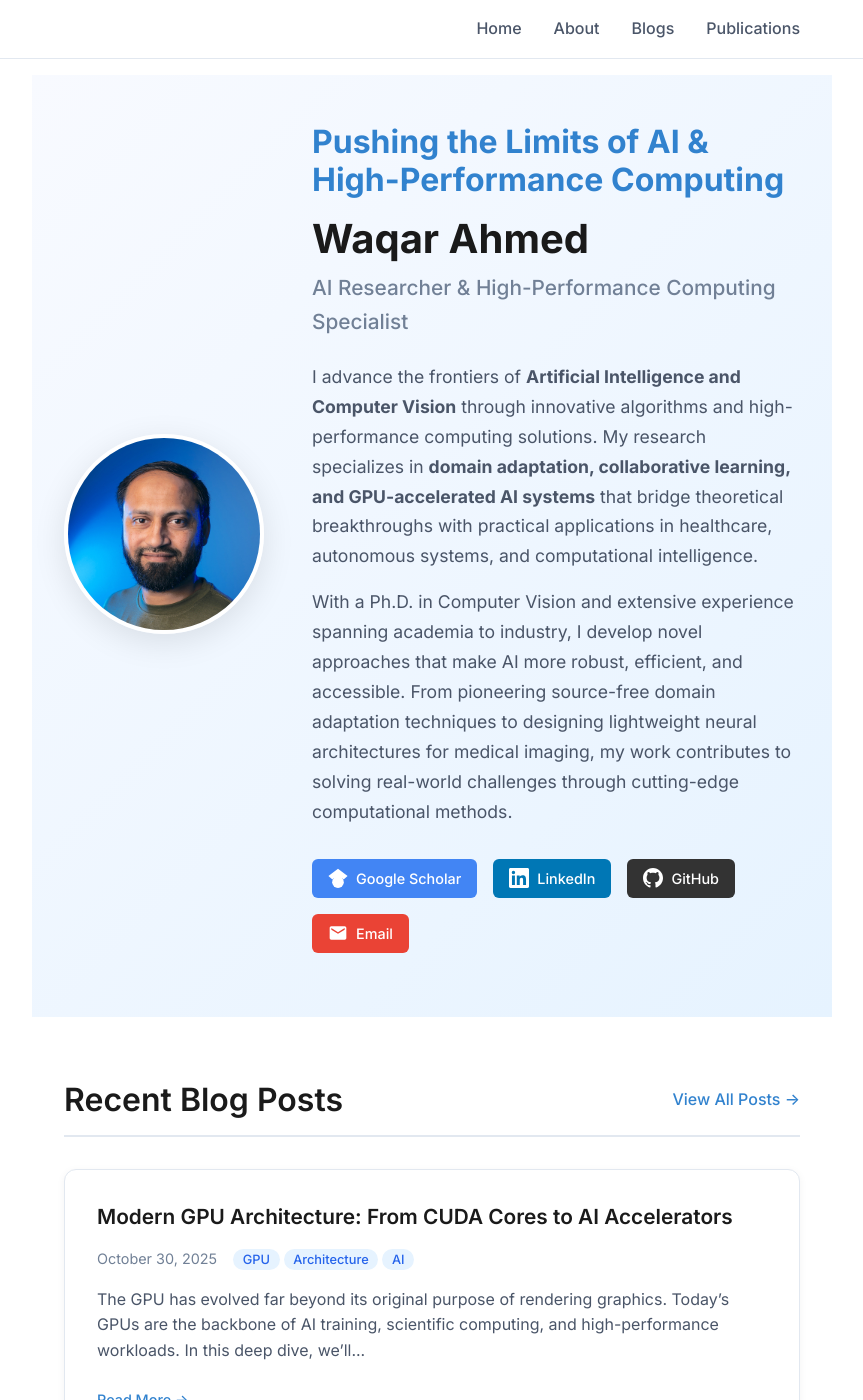
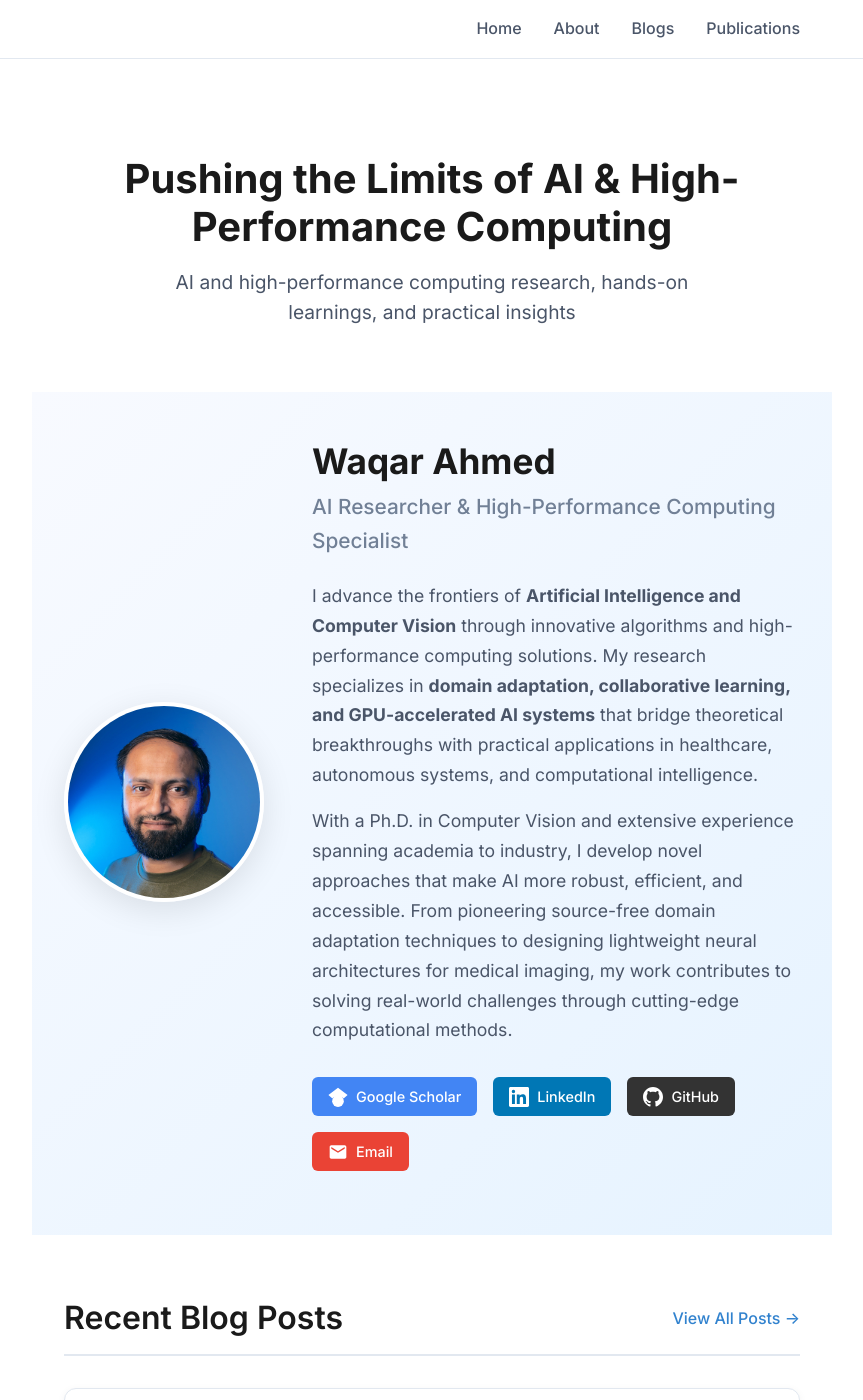
Before and after one commit to waqarahmed89/waqarahmed.github.io, a Jekyll site: the page built from index.html, in a window 1280 px wide and 1400 px high. Shown: the whole window, without its empty margins (208-1071 px from the left). Built offline with Jekyll 4.4.1, drawn with Linux system fonts in a browser that asks for light colours; the list of posts is cut into pages by our own code.

Commit message:
update hero section layout and styling

```diff
--- a/index.html
+++ b/index.html
@@ -3,6 +3,12 @@ layout: default
 ---
 
 <div class="home">
+    <!-- Main Title Section -->
+    <section class="main-title-section">
+        <h1 class="main-title">Pushing the Limits of AI & High-Performance Computing</h1>
+        <p class="main-description">AI and high-performance computing research, hands-on learnings, and practical insights</p>
+    </section>
+
     <!-- Hero Section with Photo and Biography -->
     <section class="hero-section">
         <div class="hero-content">
@@ -10,7 +16,6 @@ layout: default
                 <img src="/assets/images/waqahmed_photo.jpg" alt="Waqar Ahmed" class="profile-img">
             </div>
             <div class="bio-content">
-                <h1 class="hero-title">Pushing the Limits of AI & High-Performance Computing</h1>
                 <h2 class="hero-name">Waqar Ahmed</h2>
                 <p class="hero-subtitle">AI Researcher & High-Performance Computing Specialist</p>
                 <div class="bio-text">
@@ -117,10 +122,34 @@ layout: default
 </div>
 
 <style>
+.main-title-section {
+    text-align: center;
+    padding: 3rem 0 2rem 0;
+    margin-bottom: 2rem;
+}
+
+.main-title {
+    font-size: 2.5rem;
+    font-weight: 700;
+    color: #1a1a1a;
+    margin: 0 0 1rem 0;
+    line-height: 1.2;
+}
+
+.main-description {
+    font-size: 1.2rem;
+    color: #4a5568;
+    margin: 0;
+    line-height: 1.6;
+    max-width: 600px;
+    margin-left: auto;
+    margin-right: auto;
+}
+
 .hero-section {
     padding: 3rem 0 4rem 0;
     background: linear-gradient(135deg, #f8faff 0%, #e6f3ff 100%);
-    margin: -2rem -2rem 4rem -2rem;
+    margin: 0 -2rem 4rem -2rem;
 }
 
 .hero-content {
@@ -149,16 +178,8 @@ layout: default
     flex: 1;
 }
 
-.hero-title {
-    font-size: 2rem;
-    font-weight: 700;
-    color: #3182ce;
-    margin: 0 0 1rem 0;
-    line-height: 1.2;
-}
-
 .hero-name {
-    font-size: 2.5rem;
+    font-size: 2.2rem;
     font-weight: 700;
     color: #1a1a1a;
     margin: 0 0 0.5rem 0;
@@ -375,6 +396,15 @@ layout: default
 }
 
 @media (max-width: 768px) {
+    .main-title {
+        font-size: 1.8rem;
+    }
+
+    .main-description {
+        font-size: 1rem;
+        padding: 0 1rem;
+    }
+
     .hero-content {
         flex-direction: column;
         text-align: center;
@@ -382,12 +412,8 @@ layout: default
         padding: 0 1rem;
     }
 
-    .hero-title {
-        font-size: 1.6rem;
-    }
-
     .hero-name {
-        font-size: 2rem;
+        font-size: 1.8rem;
     }
 
     .posts-grid {
```
